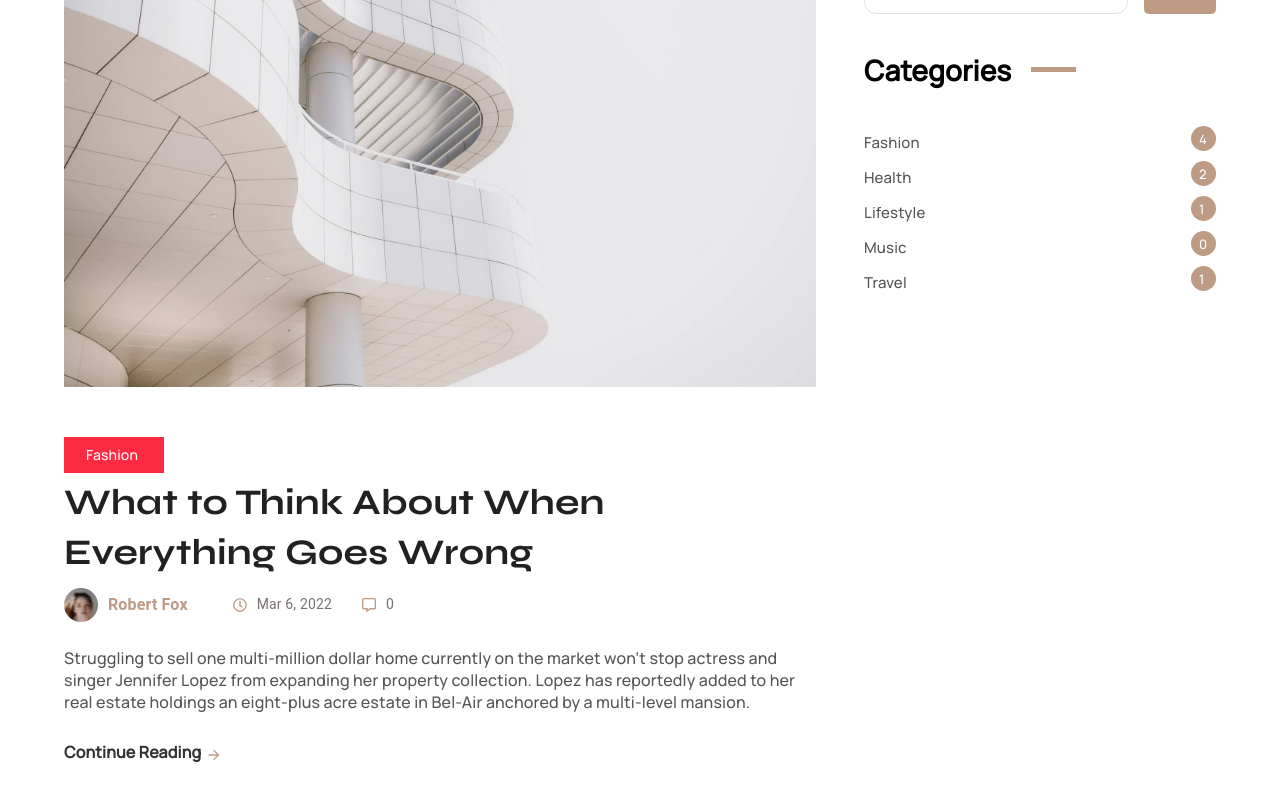
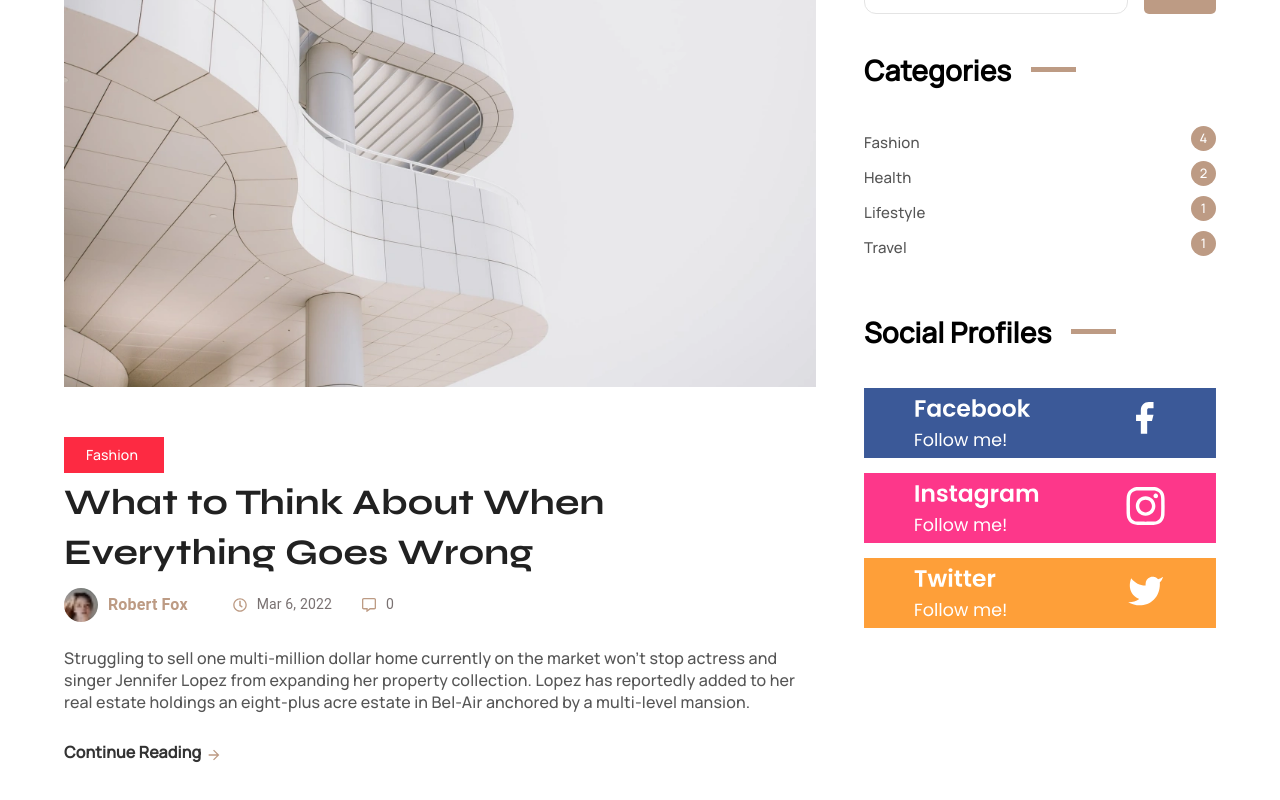
Before and after one commit to AnatoliiZh/react-project-control, a React (Create React App) app: page /fashion in a window 1280 px wide. Shown: the part 540-1340 px from the top of the page. Built offline with nearby package versions, Linux system fonts and the light colour scheme.

Commit message:
add Social Profiles

```diff
--- a/src/Pages/FashionPage/FashionPage.tsx
+++ b/src/Pages/FashionPage/FashionPage.tsx
@@ -5,6 +5,7 @@ import 'Pages/Pages.scss'
 import ArticlesInOneCategory from 'components/ArticlesInOneCategory/ArticlesInOneCategory'
 import Search from 'components/Search/Search'
 import Categories from 'components/Categories/Categories'
+import SocialProfiles from 'components/SocialProfiles/SocialProfiles'
 
 type Props = {}
 
@@ -20,6 +21,7 @@ const FashionPage = (props: Props) => {
                 <Grid item xs={4}>
                     <Search />
                     <Categories />
+                    <SocialProfiles />
                 </Grid>
             </Grid>
         </Container>
--- a/src/components/Categories/Categories.scss
+++ b/src/components/Categories/Categories.scss
@@ -23,11 +23,15 @@
     align-items: center;
     justify-content: space-between;
     .categories-name{
-        color: #555555;
+        text-decoration: none;
         font-size: 15px;
         font-weight: 500;
         font-family: Manrope;
+        a{
+            color: #555555;
+        }
     }
+
     .categories-quantity{
         margin-bottom: 10px;
         height: 25px;
@@ -36,15 +40,10 @@
         background-color:#bd9b84;
         color: white;
         font-size: 13px;
+        line-height: 25px;
+        text-align: center;
         font-weight: 400;
         font-family: Manrope;
-        position: relative;
-        span{
-            position: absolute;
-            top:4px;
-            left:8px;
-        }
-
     }
 }
 }
--- a/src/components/Categories/Categories.tsx
+++ b/src/components/Categories/Categories.tsx
@@ -1,4 +1,5 @@
 import React from 'react'
+import LinkItem from 'components/LinkItem/LinkItem'
 import articlesArray from 'utils/articlesArray'
 import './Categories.scss'
 
@@ -12,7 +13,9 @@ const Categories = (props: Props) => {
                 <div className="categories-line"></div>
             </div>
             <div className="categories-box">
-                <div className="categories-name">Fashion</div>
+                <div className="categories-name">
+                    <LinkItem to={`/Fashion`}>Fashion</LinkItem>
+                </div>
                 <div className="categories-quantity">
                     <span>
                         {
@@ -24,7 +27,9 @@ const Categories = (props: Props) => {
                 </div>
             </div>
             <div className="categories-box">
-                <div className="categories-name">Health</div>
+                <div className="categories-name">
+                    <LinkItem to={`/Health`}>Health</LinkItem>
+                </div>
                 <div className="categories-quantity">
                     <span>
                         {
@@ -36,7 +41,9 @@ const Categories = (props: Props) => {
                 </div>
             </div>
             <div className="categories-box">
-                <div className="categories-name">Lifestyle</div>
+                <div className="categories-name">
+                    <LinkItem to={`/Lifestyle`}>Lifestyle</LinkItem>
+                </div>
                 <div className="categories-quantity">
                     <span>
                         {
@@ -48,19 +55,9 @@ const Categories = (props: Props) => {
                 </div>
             </div>
             <div className="categories-box">
-                <div className="categories-name">Music</div>
-                <div className="categories-quantity">
-                    <span>
-                        {
-                            articlesArray.filter(
-                                (filtered) => filtered.category === 'Music'
-                            ).length
-                        }
-                    </span>
+                <div className="categories-name">
+                    <LinkItem to={`/Travel`}>Travel</LinkItem>
                 </div>
-            </div>
-            <div className="categories-box">
-                <div className="categories-name">Travel</div>
                 <div className="categories-quantity">
                     <span>
                         {
--- a/src/components/LinkItem/LinkItem.scss
+++ b/src/components/LinkItem/LinkItem.scss
@@ -1,7 +1,7 @@
 .link-category {
-    font-size: 14px;
-    margin-right: 15px;
-    font-family: Manrope;
+    // font-size: 14px;
+    // margin-right: 15px;
+    // font-family: Manrope;
     text-decoration: none;
-    color: #bd9b84;
+    // color: #bd9b84;
 }
--- a/src/components/LinkItem/LinkItem.tsx
+++ b/src/components/LinkItem/LinkItem.tsx
@@ -1,6 +1,6 @@
 import React from 'react'
 import { NavLink } from 'react-router-dom'
-// import './LinkItem.scss'
+import './LinkItem.scss'
 
 type Props = {
     to: string
@@ -8,7 +8,11 @@ type Props = {
 }
 
 const LinkItem = ({ to, children }: Props) => {
-    return <NavLink to={to}>{children}</NavLink>
+    return (
+        <NavLink className="link-category" to={to}>
+            {children}
+        </NavLink>
+    )
 }
 
 export default LinkItem
--- /dev/null
+++ b/src/components/SocialProfiles/SocialProfiles.scss
@@ -0,0 +1,38 @@
+.social-profiles{
+    .social-profiles-heading{
+        display: flex;
+        align-items: center;
+        margin-bottom: 35px;
+        .social-profiles-title{
+            color: #000;
+            font-size: 28px;
+            font-weight: 600;
+            font-family: Manrope;
+        }
+        .social-profiles-line{
+            width: 45px;
+            height: 5px;
+            background-color: #bd9b84;
+            margin-left: 20px;
+        }
+    }
+    .social-profiles-box{
+        .box {
+            position: relative;
+            overflow:hidden;
+            width:100%;
+            height:70px;
+            margin-bottom: 15px;
+            img {
+                position: absolute;
+                top:50%;
+                left:50%;
+                transform:translate(-50%,-50%);
+                width:100%;
+                height:70px;
+                object-fit:cover;
+            }
+        }
+
+    }
+}
--- /dev/null
+++ b/src/components/SocialProfiles/SocialProfiles.tsx
@@ -0,0 +1,46 @@
+import React from 'react'
+import './SocialProfiles.scss'
+
+type Props = {}
+
+const SocialProfiles = (props: Props) => {
+    return (
+        <div className="social-profiles">
+            <div className="social-profiles-heading">
+                <div className="social-profiles-title">Social Profiles</div>
+                <div className="social-profiles-line"></div>
+            </div>
+            <div className="social-profiles-box">
+                <div className="box">
+                    <a href="https://www.facebook.com/">
+                        <img
+                            src="/images/facebook.svg"
+                            width="100%"
+                            alt="facebook"
+                        />
+                    </a>
+                </div>
+                <div className="box">
+                    <a href="https://www.instagram.com/">
+                        <img
+                            src="/images/instagram.svg"
+                            width="100%"
+                            alt="instagram"
+                        />
+                    </a>
+                </div>
+                <div className="box">
+                    <a href="https://www.twitter.com/">
+                        <img
+                            src="/images/twitter.svg"
+                            width="100%"
+                            alt="twitter"
+                        />
+                    </a>
+                </div>
+            </div>
+        </div>
+    )
+}
+
+export default SocialProfiles
```
